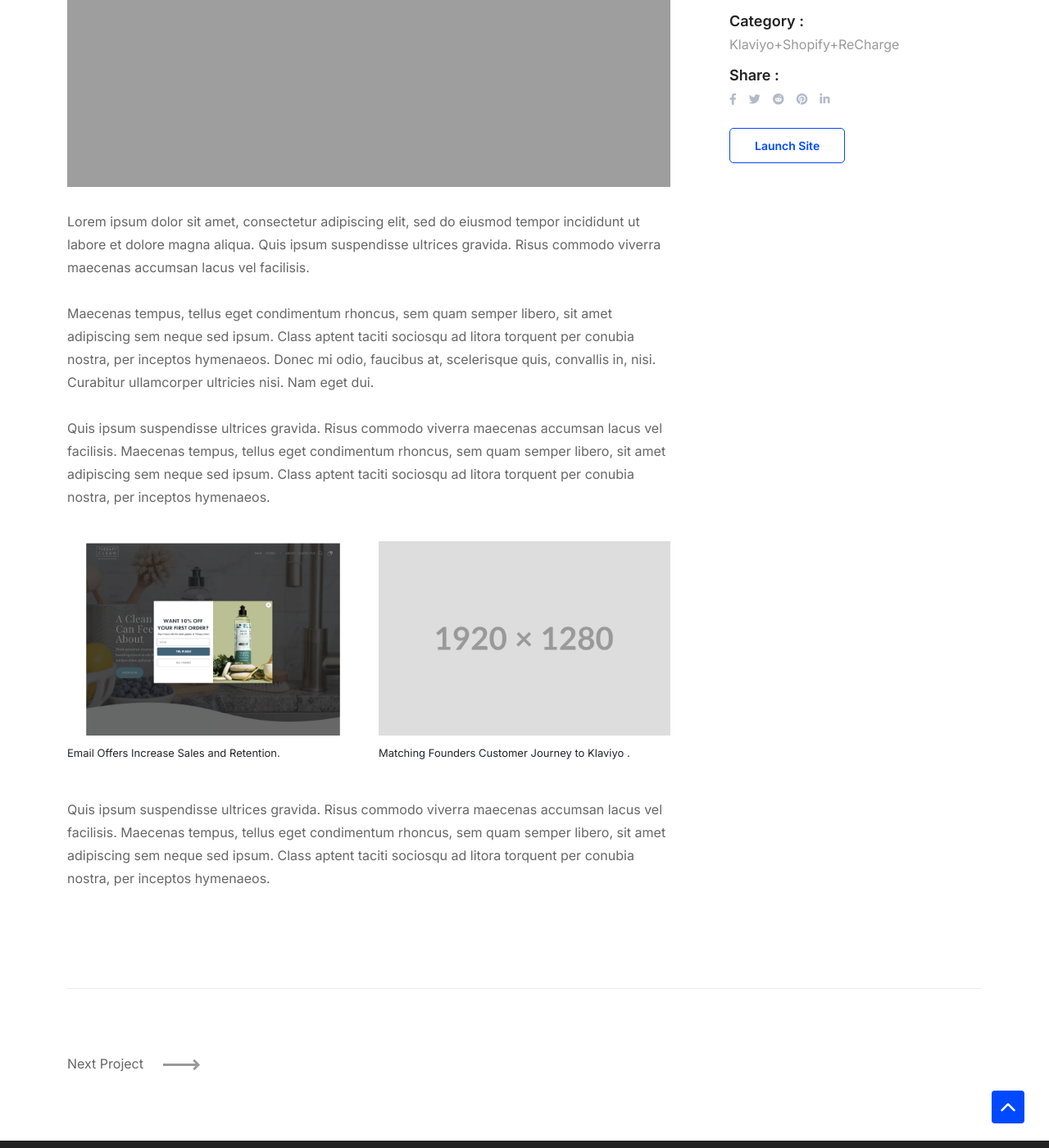
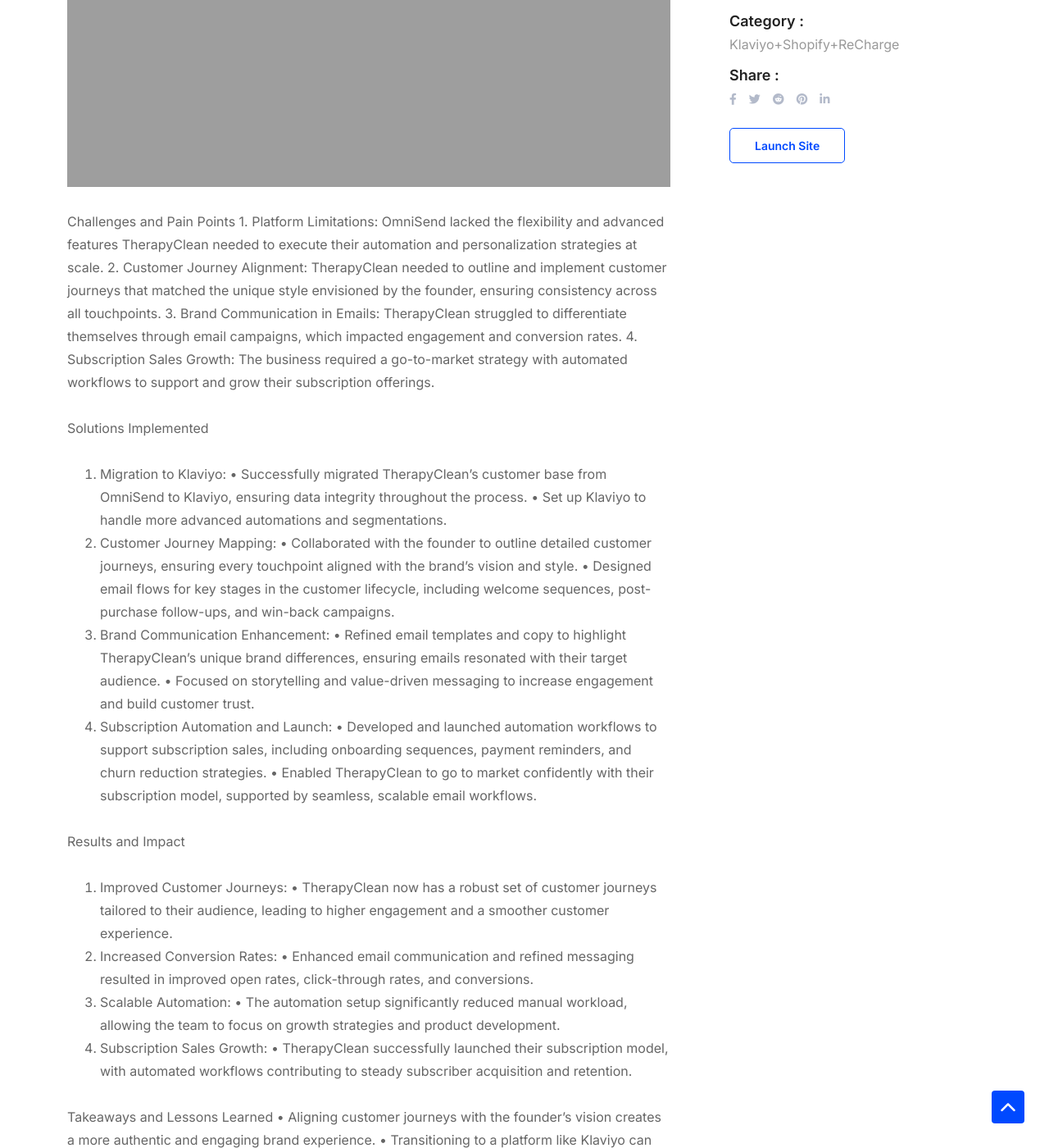
Before and after one commit to swagner2/retentionxt, a Jekyll site: the page built from _works/therapyclean.md, in a window 1280 px wide and 1400 px high, scrolled down 636 px. Shown: the whole window at 82% size. Built offline with Jekyll 4.4.1, drawn with Linux system fonts in a browser that asks for light colours; a script that is not in the unit is left out; some of the changed text lies outside the part shown.

Commit message:
TC updated copy

```diff
--- a/_works/therapyclean.md
+++ b/_works/therapyclean.md
@@ -33,12 +33,55 @@
 
 description2:
   enable: true
-  text: "<p>Quis ipsum suspendisse ultrices gravida. Risus commodo viverra maecenas accumsan lacus vel facilisis. Maecenas tempus, tellus eget condimentum rhoncus, sem quam semper libero, sit amet adipiscing sem neque sed ipsum. Class aptent taciti sociosqu ad litora torquent per conubia nostra, per inceptos hymenaeos.</p>"
+  text: "<p>The Challenge:
+TherapyClean was using OmniSend for email marketing but faced limitations in scaling and aligning their customer journeys with the brand’s vision. They needed a platform that could handle more advanced automations, better convey their brand differences, and effectively support their subscription-based sales model.</p>"
 
 ---
 
-Lorem ipsum dolor sit amet, consectetur adipiscing elit, sed do eiusmod tempor incididunt ut labore et dolore magna aliqua. Quis ipsum suspendisse ultrices gravida. Risus commodo viverra maecenas accumsan lacus vel facilisis.
+Challenges and Pain Points
+	1.	Platform Limitations:
+OmniSend lacked the flexibility and advanced features TherapyClean needed to execute their automation and personalization strategies at scale.
+	2.	Customer Journey Alignment:
+TherapyClean needed to outline and implement customer journeys that matched the unique style envisioned by the founder, ensuring consistency across all touchpoints.
+	3.	Brand Communication in Emails:
+TherapyClean struggled to differentiate themselves through email campaigns, which impacted engagement and conversion rates.
+	4.	Subscription Sales Growth:
+The business required a go-to-market strategy with automated workflows to support and grow their subscription offerings.
 
-Maecenas tempus, tellus eget condimentum rhoncus, sem quam semper libero, sit amet adipiscing sem neque sed ipsum. Class aptent taciti sociosqu ad litora torquent per conubia nostra, per inceptos hymenaeos. Donec mi odio, faucibus at, scelerisque quis, convallis in, nisi. Curabitur ullamcorper ultricies nisi. Nam eget dui.
 
-Quis ipsum suspendisse ultrices gravida. Risus commodo viverra maecenas accumsan lacus vel facilisis. Maecenas tempus, tellus eget condimentum rhoncus, sem quam semper libero, sit amet adipiscing sem neque sed ipsum. Class aptent taciti sociosqu ad litora torquent per conubia nostra, per inceptos hymenaeos.
+Solutions Implemented
+
+1. Migration to Klaviyo:
+	•	Successfully migrated TherapyClean’s customer base from OmniSend to Klaviyo, ensuring data integrity throughout the process.
+	•	Set up Klaviyo to handle more advanced automations and segmentations.
+
+2. Customer Journey Mapping:
+	•	Collaborated with the founder to outline detailed customer journeys, ensuring every touchpoint aligned with the brand’s vision and style.
+	•	Designed email flows for key stages in the customer lifecycle, including welcome sequences, post-purchase follow-ups, and win-back campaigns.
+
+3. Brand Communication Enhancement:
+	•	Refined email templates and copy to highlight TherapyClean’s unique brand differences, ensuring emails resonated with their target audience.
+	•	Focused on storytelling and value-driven messaging to increase engagement and build customer trust.
+
+4. Subscription Automation and Launch:
+	•	Developed and launched automation workflows to support subscription sales, including onboarding sequences, payment reminders, and churn reduction strategies.
+	•	Enabled TherapyClean to go to market confidently with their subscription model, supported by seamless, scalable email workflows.
+
+Results and Impact
+
+1. Improved Customer Journeys:
+	•	TherapyClean now has a robust set of customer journeys tailored to their audience, leading to higher engagement and a smoother customer experience.
+
+2. Increased Conversion Rates:
+	•	Enhanced email communication and refined messaging resulted in improved open rates, click-through rates, and conversions.
+
+3. Scalable Automation:
+	•	The automation setup significantly reduced manual workload, allowing the team to focus on growth strategies and product development.
+
+4. Subscription Sales Growth:
+	•	TherapyClean successfully launched their subscription model, with automated workflows contributing to steady subscriber acquisition and retention.
+
+  Takeaways and Lessons Learned
+	•	Aligning customer journeys with the founder’s vision creates a more authentic and engaging brand experience.
+	•	Transitioning to a platform like Klaviyo can unlock new opportunities for automation, segmentation, and personalization.
+	•	Strategic email communication can be a game-changer in differentiating a brand and driving conversions.
```
